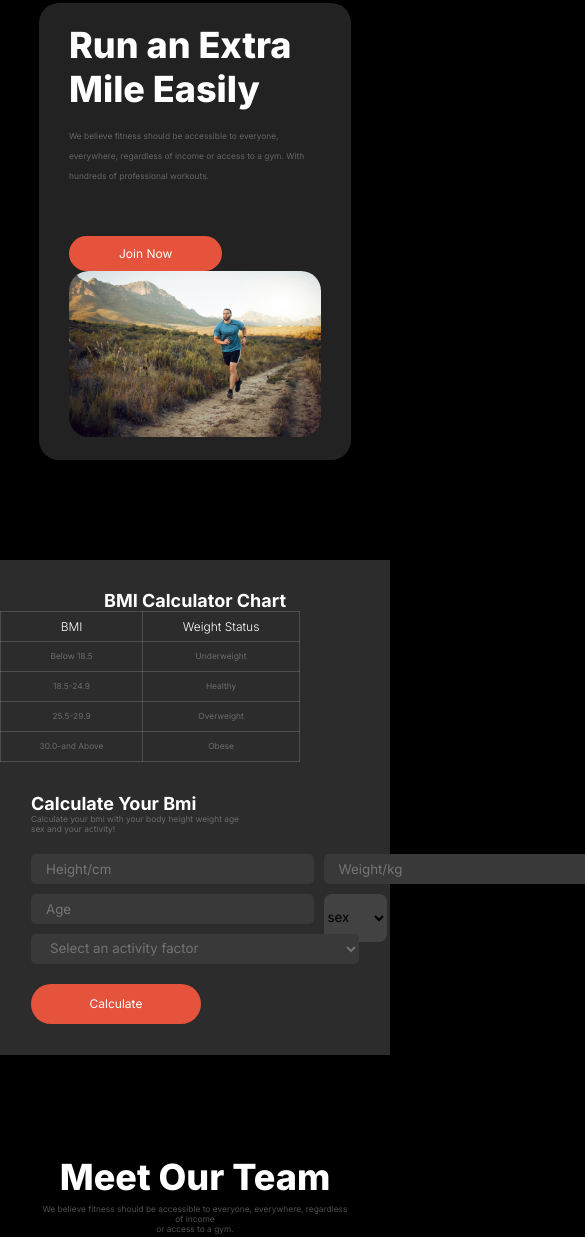
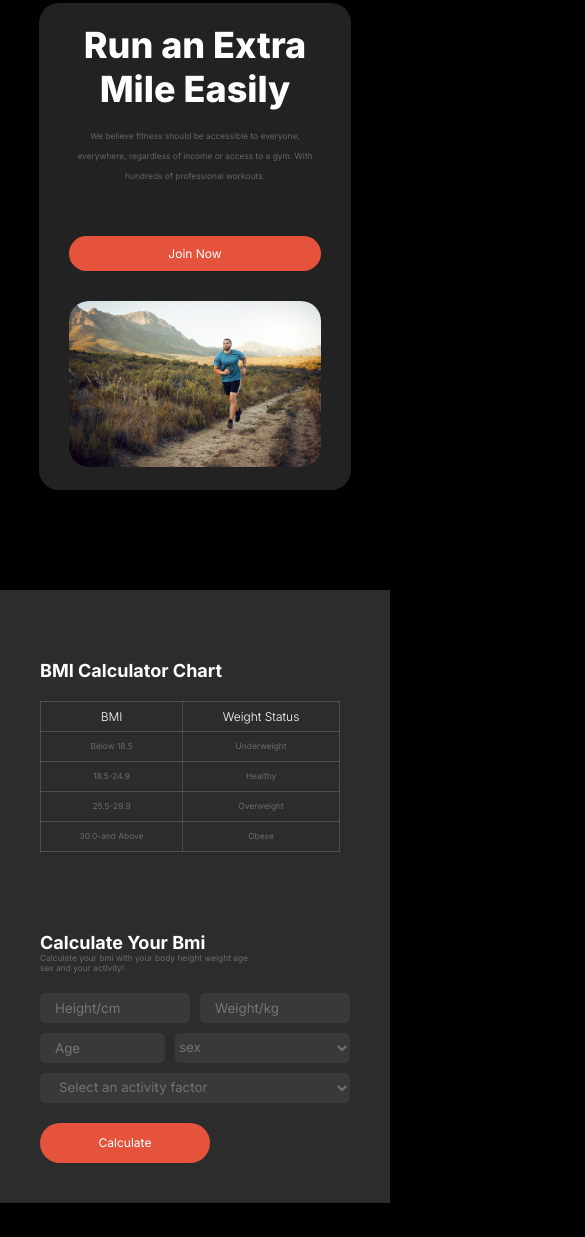
Before and after one commit to Abdullahsadik9/assignment-2-project, a plain HTML site: page index.html in a window 390 px wide. Shown: the part 2641-3878 px from the top of the page, 585 px wide, since content can reach past the window. Drawn offline with Linux system fonts and the light colour scheme; a web font is replaced by a local one.

Commit message:
responsive

```diff
--- a/index.html
+++ b/index.html
@@ -122,7 +122,7 @@
               everywhere, regardless of income or access to a gym. With <br />
               hundreds of professional workouts.
             </p>
-            <button class="prime-btn bg-orng">Join Now</button>
+            <button class="prime-btn bg-orng run-btn">Join Now</button>
           </div>
           <div class="run-img">
             <img src="images/run.jpg" alt="" />
@@ -175,12 +175,13 @@
               <div class="hgt">
                 <input class="input-four" type="text" placeholder="Age" />
               </div>
-
-              <select class="input-four" class="gender" name="sex" id="sex">
-                <option value="">sex</option>
-                <option value="">male</option>
-                <option value="">female</option>
-              </select>
+              <div class="hgt">
+                <select class="input-four gender" name="sex" id="sex">
+                  <option value="">sex</option>
+                  <option value="">male</option>
+                  <option value="">female</option>
+                </select>
+              </div>
             </div>
             <select class="activity" name="" id="">
               <option value="">Select an activity factor</option>
--- a/style.css
+++ b/style.css
@@ -308,10 +308,11 @@ td {
 
 .input-four {
   width: 282.5px;
-  height: 48px;
-  border-radius: 8px;
-  background: rgba(255, 255, 255, 0.1);
+  height: 30px;
+  border-radius: 5px;
+  background-color: rgb(58, 57, 57);
   border: none;
+  color: rgba(211, 211, 211, 0.377);
 }
 /* .hgt {
   border-radius: 5px;
@@ -334,16 +335,16 @@ td {
   padding-left: 15px;
   border: none;
 }
-.gender {
+/* .gender {
   width: 50%;
   border-radius: 5px;
-  /* height: 30px; */
+  height: 30px;
   background-color: rgb(58, 57, 57);
   background: 1px solid lightgray;
   padding-left: 15px;
   color: rgba(211, 211, 211, 0.377);
   border: none;
-}
+} */
 .activity {
   width: 100%;
   height: 30px;
@@ -430,14 +431,28 @@ footer {
     height: auto;
     width: 100%;
   }
+  .run-content {
+    text-align: center;
+  }
+  .run-btn {
+    width: 100%;
+    margin-bottom: 30px;
+  }
+  /* bmi */
   .bmi-calculator {
-    margin: 31px;
+    margin: 40px;
   }
-  .bmi-height {
-    justify-content: space-between;
+  .input-four {
     width: 100%;
   }
-  .hgt {
-    width: 100%;
+  .gender {
+    width: 175px;
+  }
+  .bmi-chart {
+    margin: 40px;
+  }
+  .bmi-chart h1 {
+    text-align: left;
+    padding-bottom: 20px;
   }
 }
```
